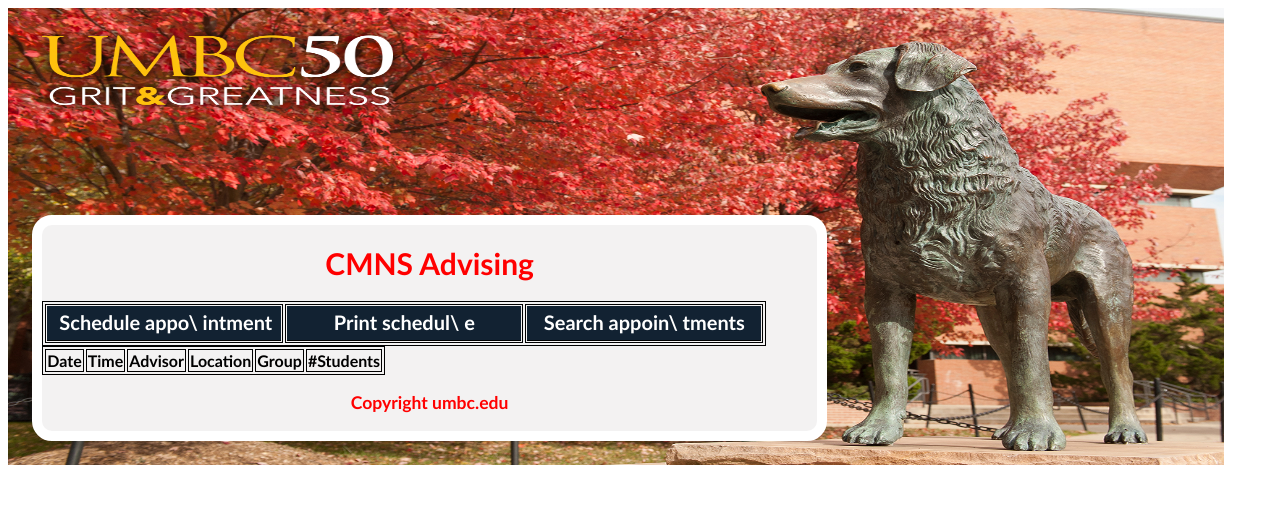
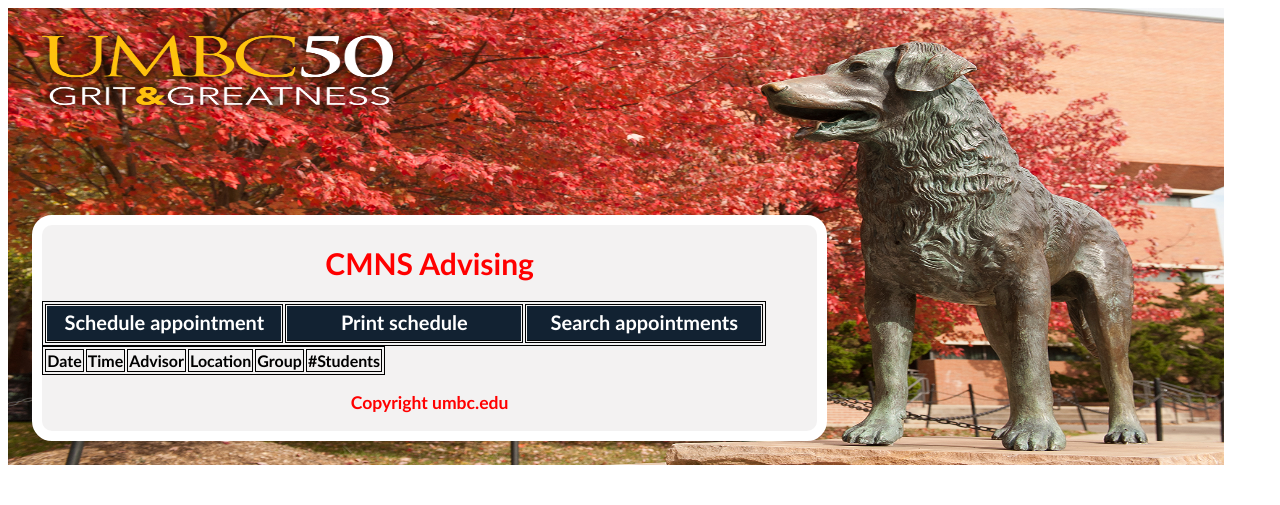
Before and after one commit to Xytam/Proj2, a PHP site: page /php/get_appointments.php in a window 1280 px wide. Shown: the top 505 px of the page. Run offline with PHP 8.4, Linux system fonts and the light colour scheme; data comes from the database, SQL or seed files in the repository; data that the repository does not hold is empty.

Commit message:
Update get_appointments.php

```diff
--- a/Project2/php/get_appointments.php
+++ b/Project2/php/get_appointments.php
@@ -31,14 +31,11 @@
 <table border="0">
 <tr>
 <form action="processAdvisorHomepage.php" method="post" name="Home">
-  <td><input type="submit" name="next" class="button main selection" value="Schedule appo\
-intment"></td>
+  <td><input type="submit" name="next" class="button main selection" value="Schedule appointment"></td>
 
-  <td><input type="submit" name="next" class="button main selection" value="Print schedul\
-e"></td>
+  <td><input type="submit" name="next" class="button main selection" value="Print schedule"></td>
 
-  <td><input type="submit" name="next" class="button main selection" value="Search appoin\
-tments"></td>
+  <td><input type="submit" name="next" class="button main selection" value="Search appointments"></td>
 </form>
 </tr>
 </table>
```
